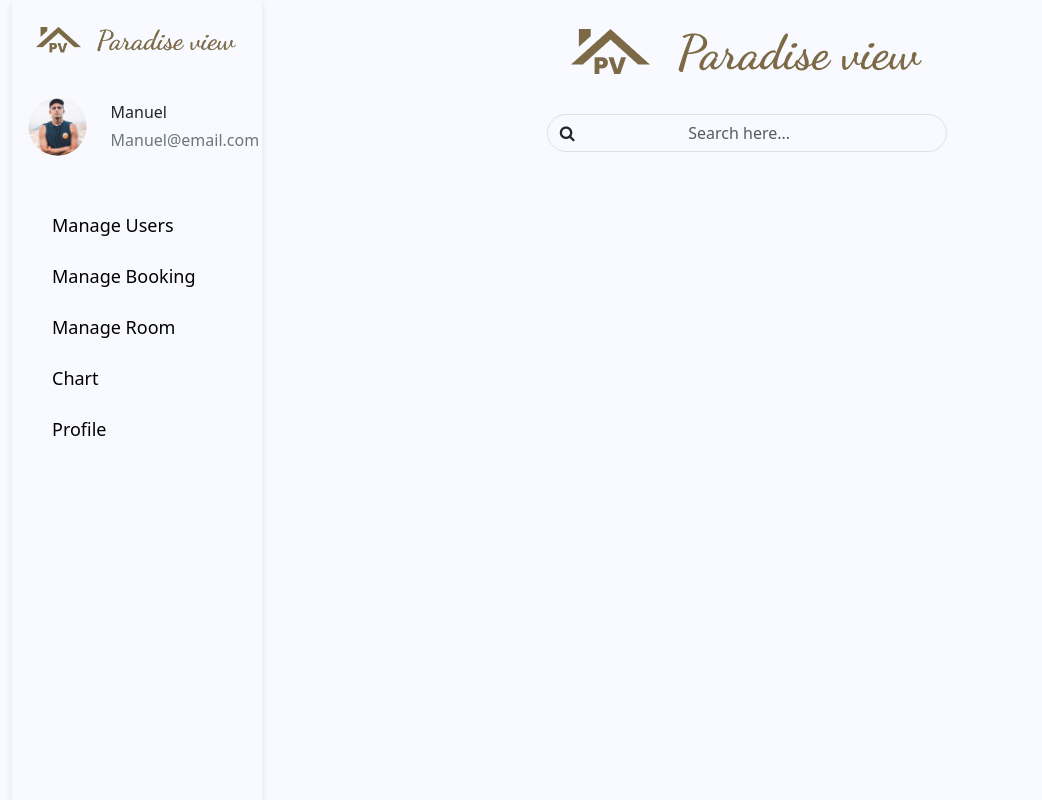
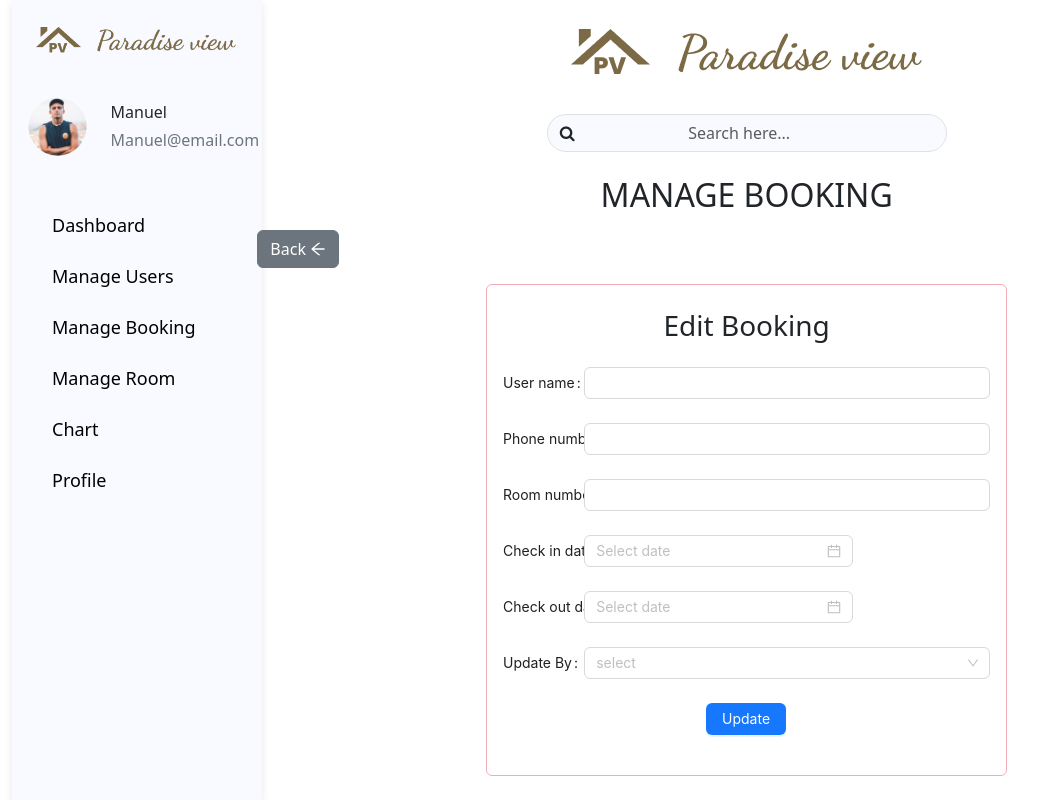
Before and after one commit to Megateam-Project/-Megateam-FrontEnd-Admin, a React (Vite) app: page /bookings/edit in a window 1280 px wide. Shown: the whole page, without its empty margins (0-1042 px from the left). Built offline with nearby package versions, Linux system fonts and the light colour scheme.

Commit message:
UI/Adminpage/Bookingpage - Finish UI create/edit page

```diff
--- a/package.json
+++ b/package.json
@@ -10,6 +10,8 @@
     "preview": "vite preview"
   },
   "dependencies": {
+    "@ant-design/icons": "^5.3.7",
+    "antd": "^5.17.3",
     "react": "^18.2.0",
     "react-dom": "^18.2.0",
     "react-router-dom": "^6.23.1"
--- a/src/App.css
+++ b/src/App.css
@@ -3,8 +3,8 @@
   height: 100vh;
 }
 .container-fluid {
-  background-color: #f9faff;
-  height: 100%;
+  width: 100vw;
+
 }
 .sidebar {
   top: 0;
--- a/src/App.jsx
+++ b/src/App.jsx
@@ -3,6 +3,8 @@ import { BrowserRouter as Router, Route, Routes } from "react-router-dom";
 import { Content } from "./components/page/Booking/Index";
 import { Navbar } from "./components/layouts/Header";
 import { Sidebar } from "./components/layouts/Sidebar";
+import { Edit }  from './components/page/Booking/Edit';
+import { Create } from './components/page/Booking/Create';
 
 function App() {
   return (
@@ -14,7 +16,9 @@ function App() {
             <Navbar />
             <div className="row">
               <Routes>
-                <Route path="/" element={<Content />} />
+                <Route path="/bookings" element={<Content />} />
+                <Route path="/bookings/create" element={<Create />} />
+                <Route path="/bookings/edit" element={<Edit />} />
                 {/* Add other routes here as needed */}
               </Routes>
             </div>
--- a/src/components/layouts/Sidebar.jsx
+++ b/src/components/layouts/Sidebar.jsx
@@ -16,18 +16,23 @@ export function Sidebar() {
           </div>
         </div>
         <ul className="mt-4">
+        <li style={{ listStyleType: "none" }} className="mt-4">
+            <a href="/dashboard" style={{ fontSize: "18px" }} className="text-decoration-none text-black" >
+              Dashboard
+            </a>
+          </li>
           <li style={{ listStyleType: "none" }} className="mt-4">
-            <a href="" style={{ fontSize: "18px" }} className="text-decoration-none text-black" >
+            <a href="/users" style={{ fontSize: "18px" }} className="text-decoration-none text-black" >
               Manage Users
             </a>
           </li>
           <li style={{ listStyleType: "none" }} className="mt-4">
-            <a href="" style={{ fontSize: "18px" }} className="text-decoration-none text-black">
+            <a href="/bookings" style={{ fontSize: "18px" }} className="text-decoration-none text-black">
               Manage Booking
             </a>
           </li>
           <li style={{ listStyleType: "none" }} className="mt-4">
-            <a href="" style={{ fontSize: "18px" }} className="text-decoration-none text-black" >
+            <a href="/rooms" style={{ fontSize: "18px" }} className="text-decoration-none text-black" >
               Manage Room
             </a>
           </li>
--- a/src/components/page/Booking/Create.jsx
+++ b/src/components/page/Booking/Create.jsx
@@ -0,0 +1,78 @@
+// import { useState, useEffect } from "react";
+import { Link } from "react-router-dom";
+import { ArrowLeftOutlined } from "@ant-design/icons";
+import { DatePicker, Form, Input, Select, Button } from "antd";
+
+export function Create() {
+  const { Option } = Select;
+  return (
+    <div>
+      <h2 className="mt-3 text-center title">MANAGE BOOKING</h2>
+      <div className="buttonBack m-3">
+        <Link to="/bookings" className="btn btn-secondary mx-3">
+          Back <ArrowLeftOutlined />
+        </Link>
+      </div>
+      <div className="d-flex flex-column justify-content-between align-items-center">
+        <form className="rounded border border-danger-subtle w-50 p-3">
+          <h3 className="text-center mt-2 mb-4">Edit Booking</h3>
+          <Form.Item
+            label="User name"
+            labelCol={{ span: 4 }}
+            wrapperCol={{ span: 20 }}
+          >
+            <Input />
+          </Form.Item>
+          <Form.Item
+            label="Phone number"
+            labelCol={{ span: 4 }}
+            wrapperCol={{ span: 20 }}
+          >
+            <Input />
+          </Form.Item>
+          <Form.Item
+            label="Room number"
+            labelCol={{ span: 4 }}
+            wrapperCol={{ span: 20 }}
+          >
+            <Input />
+          </Form.Item>
+          <Form.Item
+            name="check_in_date"
+            label="Check in date"
+            labelCol={{ span: 4 }}
+            wrapperCol={{ span: 20 }}
+          >
+            <DatePicker showTime format="YYYY-MM-DD HH:mm:ss" />
+          </Form.Item>
+          <Form.Item
+            name="check_out_date"
+            label="Check out date"
+            labelCol={{ span: 4 }}
+            wrapperCol={{ span: 20 }}
+          >
+            <DatePicker showTime format="YYYY-MM-DD HH:mm:ss" />
+          </Form.Item>
+          <Form.Item
+            name="update_by"
+            label="Update By"
+            labelCol={{ span: 4 }}
+            wrapperCol={{ span: 20 }}
+          >
+            <Select placeholder="select ">
+              <Option value="admin">Admin</Option>
+              <Option value="user">User</Option>
+            </Select>
+          </Form.Item>
+          <Form.Item wrapperCol={{ offset: 10, span: 10 }}>
+            <Link to="/bookings">
+              <Button type="primary" htmlType="submit">
+                Create
+              </Button>
+            </Link>
+          </Form.Item>
+        </form>
+      </div>
+    </div>
+  );
+}
--- a/src/components/page/Booking/Edit.jsx
+++ b/src/components/page/Booking/Edit.jsx
@@ -0,0 +1,78 @@
+// import { useState, useEffect } from "react";
+import { Link } from "react-router-dom";
+import { ArrowLeftOutlined } from "@ant-design/icons";
+import { DatePicker, Form, Input, Select, Button } from "antd";
+
+export function Edit() {
+  const { Option } = Select;
+  return (
+    <div>
+      <h2 className="mt-3 text-center title">MANAGE BOOKING</h2>
+      <div className="buttonBack m-3">
+        <Link to="/bookings" className="btn btn-secondary mx-3">
+          Back <ArrowLeftOutlined />
+        </Link>
+      </div>
+      <div className="d-flex flex-column justify-content-between align-items-center">
+        <form className="rounded border border-danger-subtle w-50 p-3">
+          <h3 className="text-center mt-2 mb-4">Edit Booking</h3>
+          <Form.Item
+            label="User name"
+            labelCol={{ span: 4 }}
+            wrapperCol={{ span: 20 }}
+          >
+            <Input />
+          </Form.Item>
+          <Form.Item
+            label="Phone number"
+            labelCol={{ span: 4 }}
+            wrapperCol={{ span: 20 }}
+          >
+            <Input />
+          </Form.Item>
+          <Form.Item
+            label="Room number"
+            labelCol={{ span: 4 }}
+            wrapperCol={{ span: 20 }}
+          >
+            <Input />
+          </Form.Item>
+          <Form.Item
+            name="check_in_date"
+            label="Check in date"
+            labelCol={{ span: 4 }}
+            wrapperCol={{ span: 20 }}
+          >
+            <DatePicker showTime format="YYYY-MM-DD HH:mm:ss" />
+          </Form.Item>
+          <Form.Item
+            name="check_out_date"
+            label="Check out date"
+            labelCol={{ span: 4 }}
+            wrapperCol={{ span: 20 }}
+          >
+            <DatePicker showTime format="YYYY-MM-DD HH:mm:ss" />
+          </Form.Item>
+          <Form.Item
+            name="update_by"
+            label="Update By"
+            labelCol={{ span: 4 }}
+            wrapperCol={{ span: 20 }}
+          >
+            <Select placeholder="select ">
+              <Option value="admin">Admin</Option>
+              <Option value="user">User</Option>
+            </Select>
+          </Form.Item>
+          <Form.Item wrapperCol={{ offset: 10, span: 10 }}>
+            <Link to="/bookings">
+              <Button type="primary" htmlType="submit">
+                Update
+              </Button>
+            </Link>
+          </Form.Item>
+        </form>
+      </div>
+    </div>
+  );
+}
--- a/src/components/page/Booking/Index.jsx
+++ b/src/components/page/Booking/Index.jsx
@@ -1,5 +1,5 @@
-import { useState, useEffect } from 'react';
-import { Link } from 'react-router-dom';
+import { useState, useEffect } from "react";
+import { Link } from "react-router-dom";
 export function Content() {
   const [bookings, setBookings] = useState([]);
   useEffect(() => {
@@ -10,11 +10,14 @@ export function Content() {
         const requestOptions = {
           method: "GET",
           headers: myHeaders,
-          redirect: "follow"
+          redirect: "follow",
         };
-        const response = await fetch("http://127.0.0.1:8000/api/bookings", requestOptions);
+        const response = await fetch(
+          "http://127.0.0.1:8000/api/bookings",
+          requestOptions
+        );
         if (!response.ok) {
-          throw new Error('Network response was not ok');
+          throw new Error("Network response was not ok");
         }
         const data = await response.json();
         setBookings(data);
@@ -29,9 +32,11 @@ export function Content() {
     <div>
       <h2 className="mt-3 text-center title">MANAGE BOOKING</h2>
       <div className="buttonAddBooking m-3">
-        <button type="button" className="btn btn-success mx-3">
-          Add Booking <i className="fa fa-plus"></i>
-        </button>
+        <Link to="/bookings/create">
+          <button type="button" className="btn btn-success mx-3">
+            Add Booking <i className="fa fa-plus"></i>
+          </button>
+        </Link>
       </div>
       <div className="tableBooking mt-3">
         <table className="mx-3 table table-striped">
@@ -48,7 +53,7 @@ export function Content() {
             </tr>
           </thead>
           <tbody>
-            {bookings.map(booking => (
+            {bookings.map((booking) => (
               <tr key={booking.id}>
                 <td>{booking.id}</td>
                 <td>{booking.user.name}</td>
@@ -59,8 +64,15 @@ export function Content() {
                 <td>{booking.check_out_date}</td>
                 <td>
                   <div className="d-flex">
-                    <Link to="/edit" className="mx-3 btn btn-warning btn-sm">Edit</Link>
-                    <Link to="/delete" className="btn btn-danger btn-sm">Delete</Link>
+                    <Link
+                      to="/bookings/edit"
+                      className="mx-3 btn btn-warning btn-sm"
+                    >
+                      Edit
+                    </Link>
+                    <Link to="/delete" className="btn btn-danger btn-sm">
+                      Delete
+                    </Link>
                   </div>
                 </td>
               </tr>
```
Also changed, not shown: 1 other file (tests, documents, lock files or other folders).
